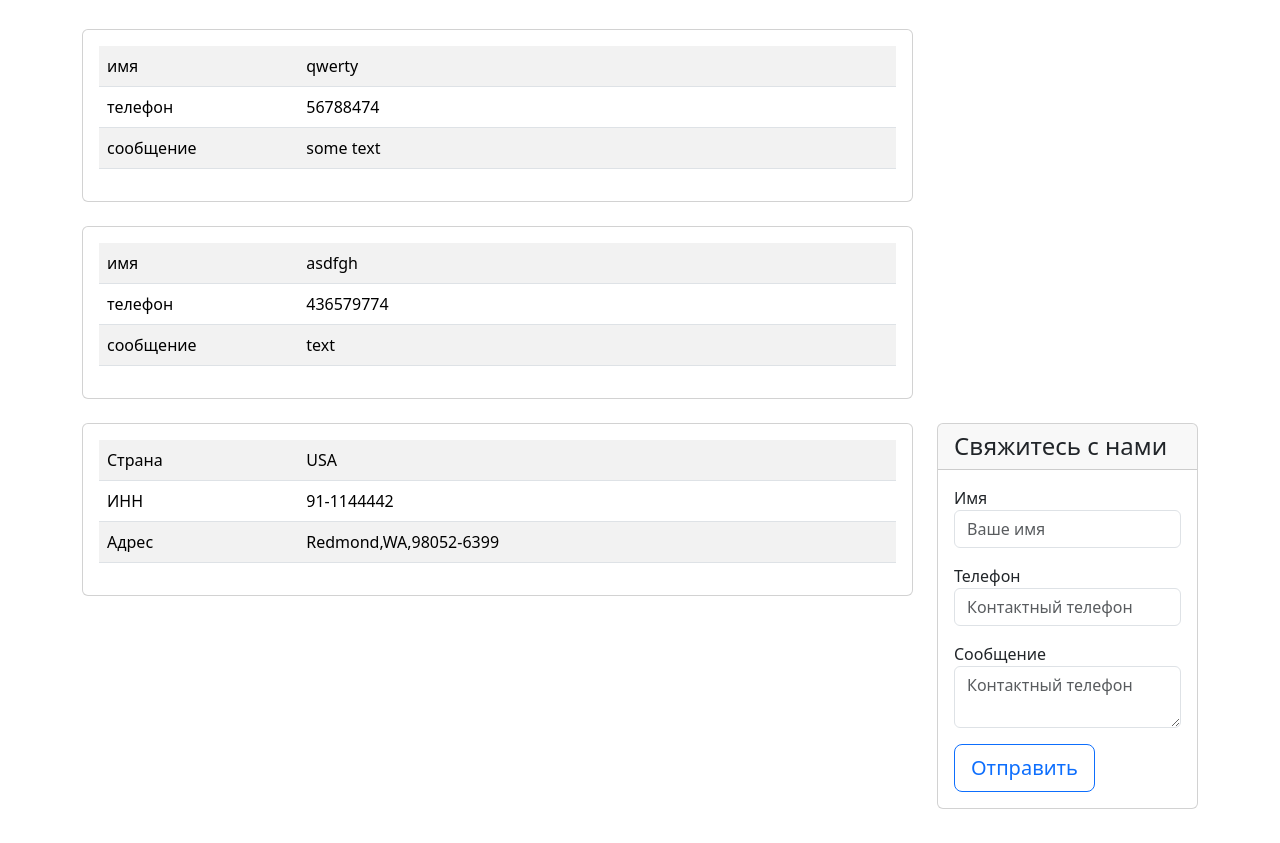
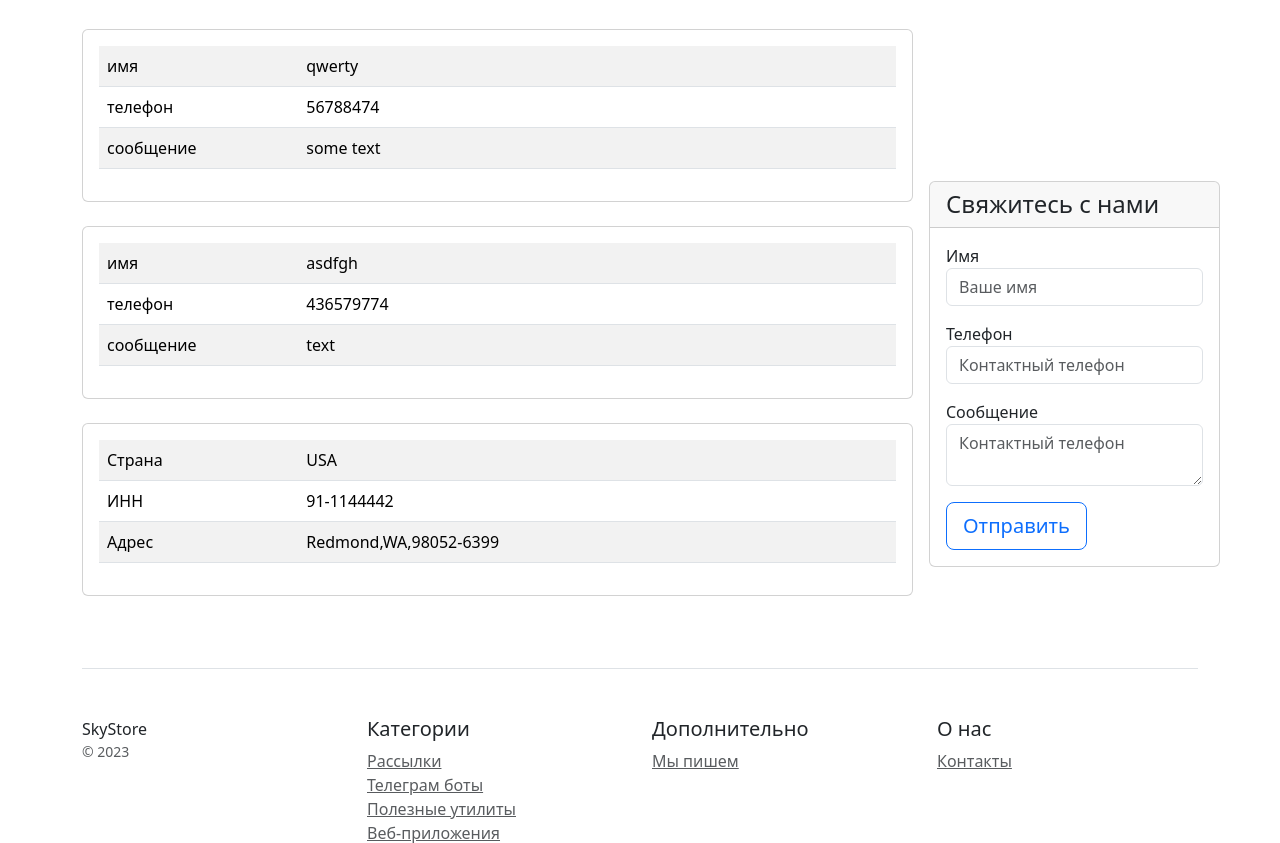
Before and after one commit to Digitalis-pl/sky_20, a Django app: page /contacts/ in a window 1280 px wide. Shown: the part 209-1052 px from the top of the page. Run offline with Django 5.2, Linux system fonts and the light colour scheme; data comes from the database, SQL or seed files in the repository; parts of the project's set-up code (start-up, migrations or seed data) failed here and were passed over.

Commit message:
работа 20

```diff
--- a/catalog/templates/contacts.html
+++ b/catalog/templates/contacts.html
@@ -63,7 +63,7 @@
                 </div>
             </div>
         </div>
-        <div class="col-lg-3 col-md-6 col-sm-12">
+        <div class="col-lg-3 col-md-6 col-sm-12 d-flex justify-content-end position-absolute bottom-0 end-0 me-5 ">
             <div class="card mb-4 box-shadow">
                 <div class="card-header">
                     <h4 class="my-0 font-weight-normal">Свяжитесь с нами</h4>
```
